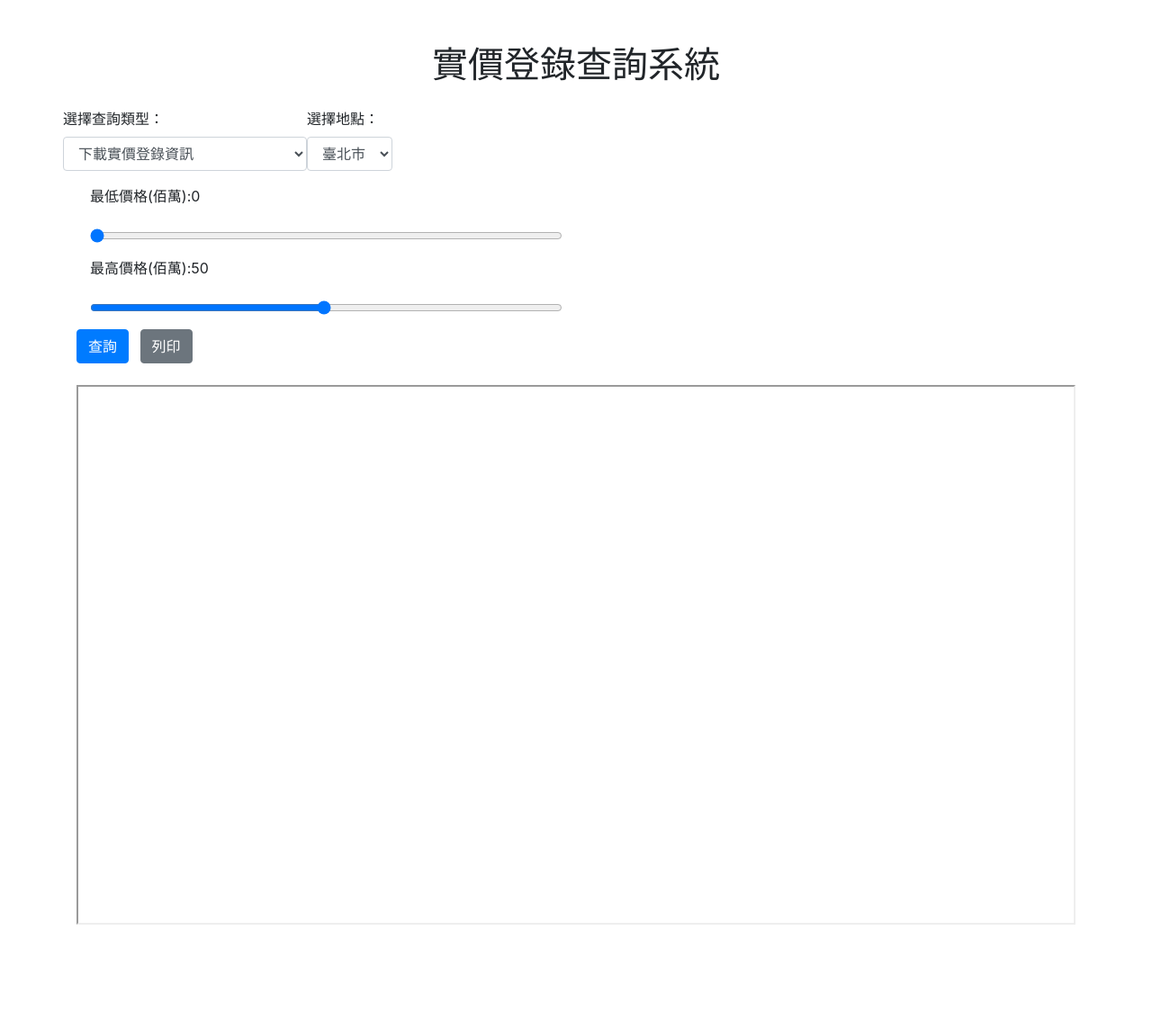
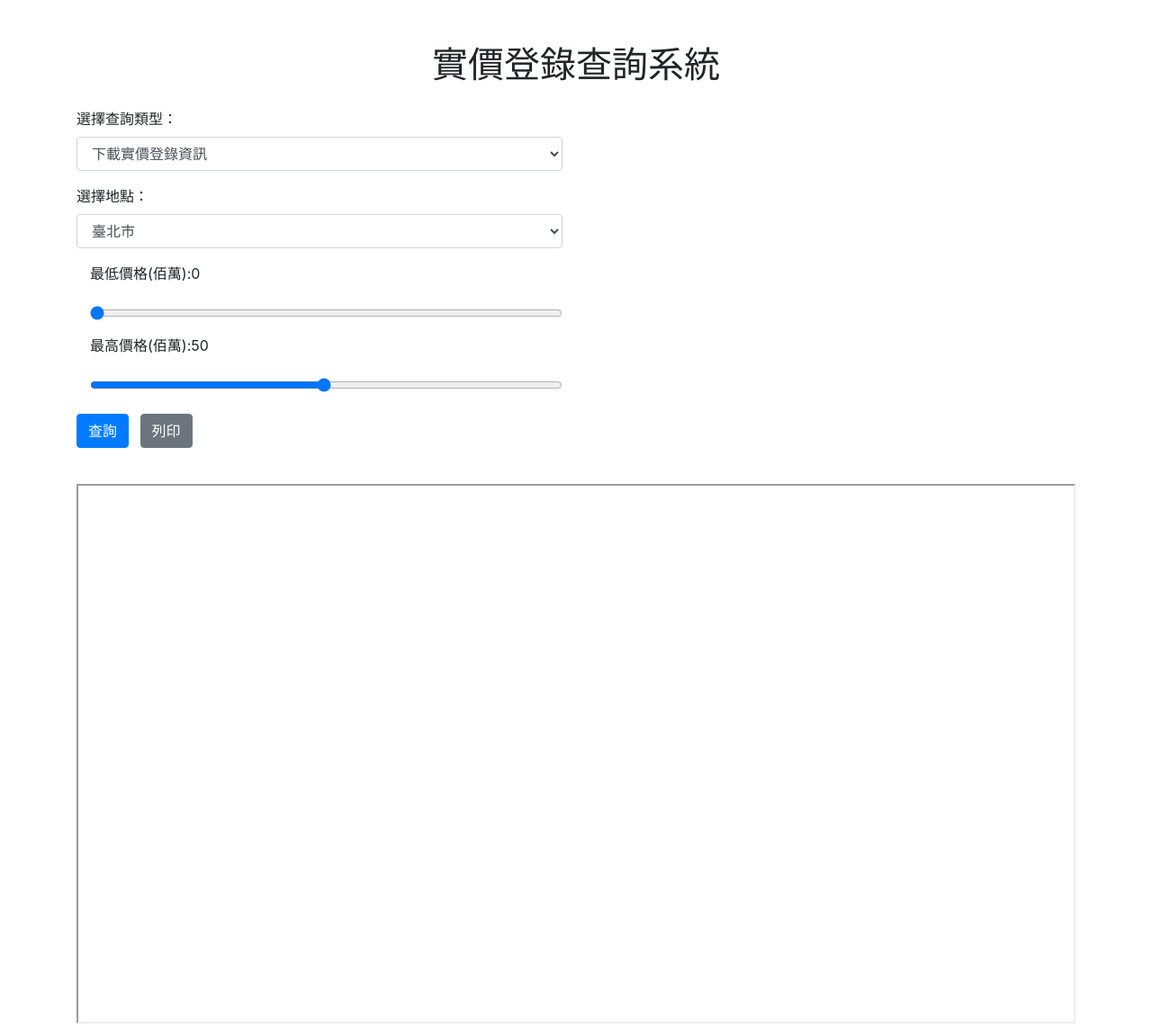
Before and after one commit to 112121931/PY, a Flask app: page / in a window 1280 px wide. Shown: the whole page at 90% size. Before the commit the page ends 1028 px from the top, so only its background shows below. Run offline with Flask 3, Linux system fonts and the light colour scheme; some libraries are stand-ins or nearby versions.

Commit message:
Update index.html

```diff
--- a/Source/finalwork/templates/index.html
+++ b/Source/finalwork/templates/index.html
@@ -11,7 +11,9 @@
     <div class="container mt-5">
         <h1 class="text-center">實價登錄查詢系統</h1>
         <form id="queryForm" action="/query" method="post" target="result_frame" class="mt-4">
-            <div class="row">
+        <!-- 上半部左邊 -->
+        <div class="row mt-4">
+            <div class="col-md-6">
                 <div class="form-group">
                     <label for="option">選擇查詢類型：</label>
                     <select id="option" name="option" class="form-control">
@@ -51,6 +53,8 @@
                     </select>
                 </div>
             </div>
+        </div>
+        <!-- 上半部左邊 -->
             <div class="col-md-6">
                 <div class="form-group">
                     <p><label for="min_price_slider">最低價格(佰萬):</label><span id="min_price_Value" name="min_price_Value">0</span></p>
@@ -61,9 +65,12 @@
                     <input type="range" min="1" max="100" value="50" class="form-control-range" id="max_price_slider" name="max_price_slider">
                 </div>
             </div>
+        <!-- 下半部 -->
+        <div class="form-group mt-4">
             <button type="submit" class="btn btn-primary">查詢</button>
             <button type="button" class="btn btn-secondary ml-2" onclick="printResult()">列印</button>
         </form>
+        </div>
         <iframe id="result_frame" name="result_frame" width="100%" height="600" class="mt-4"></iframe>
     </div>
     <!-- 引用 Bootstrap JavaScript 和依賴 -->
```
